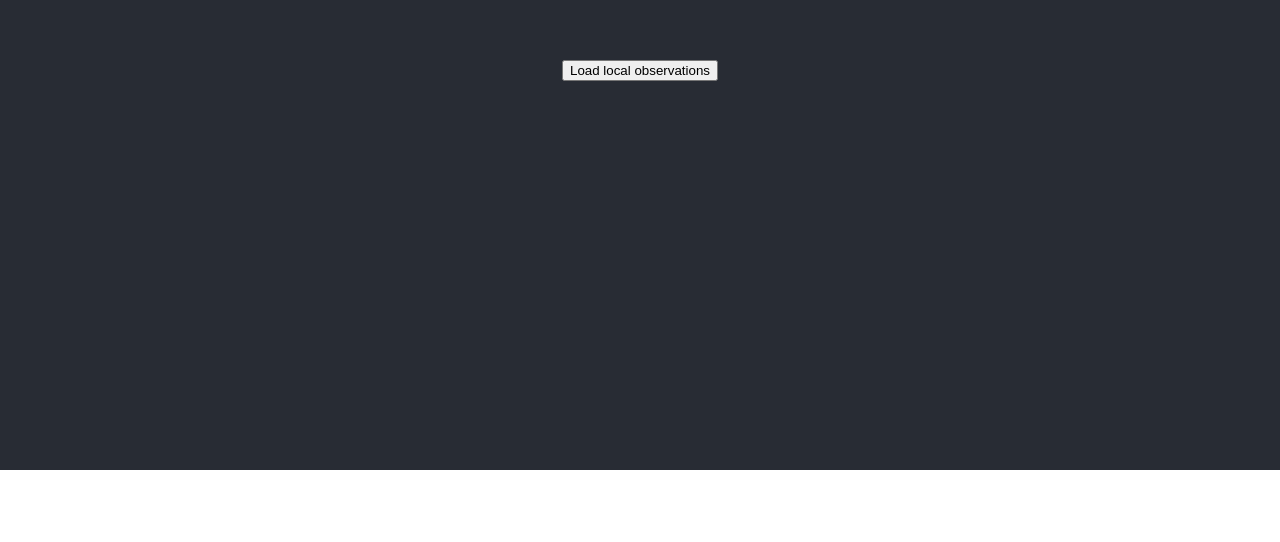
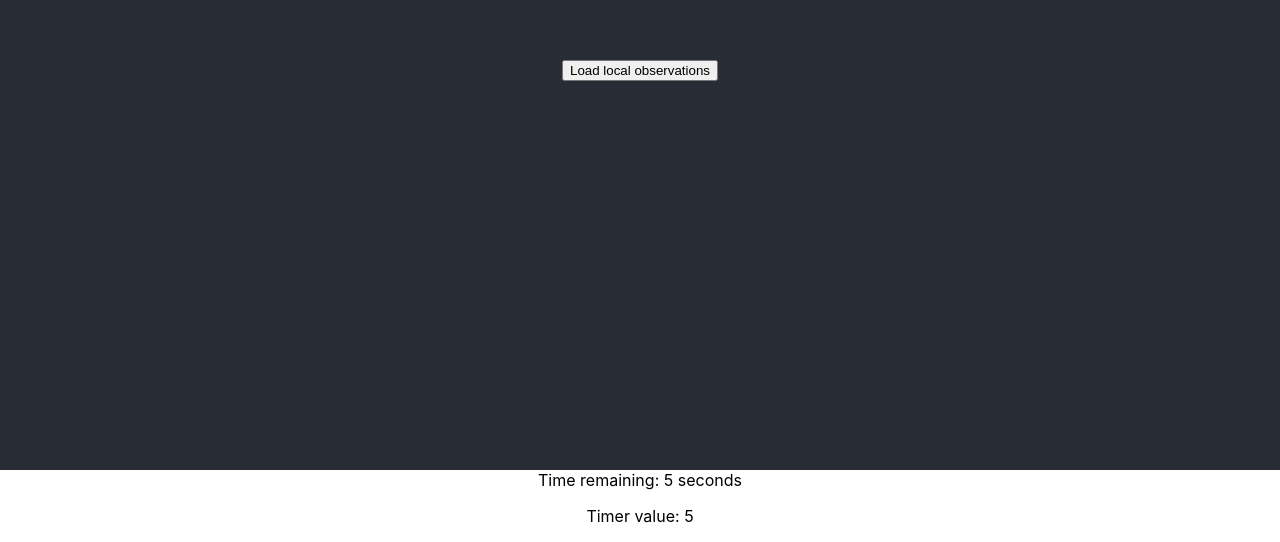
Before and after one commit to ErikPohl444/local_observations_frontend, a React (Create React App) app: page / in a window 1280 px wide. Shown: the part 330-872 px from the top of the page. Before the commit the page ends 800 px from the top, so only its background shows below. Built offline with nearby package versions, Linux system fonts and the light colour scheme; no server answers.

Commit message:
added timer and performed some basic refactoring

```diff
--- a/src/App.tsx
+++ b/src/App.tsx
@@ -1,6 +1,7 @@
-import React, {useState} from "react";
+import React, { useState } from "react";
 import "./App.css";
 import DataStream from "./DataStream";
+import Timer from "./Timer";
 
 function App() {
   const [showDataStream, setShowDataStream] = useState(false);
@@ -8,15 +9,38 @@ function App() {
     setShowDataStream(!showDataStream); // This toggles the button state,
     // allowing for loading and reloading
   };
+  const [timerValue, setTimerValue] = useState(0);
+  const [timerEnded, setTimerEnded] = useState(false);
+
+  const handleTimerEnd = () => {
+    setTimerEnded(true);
+    setTimerValue(10); // Reset the timer value to the initial value
+    setTimeout(() => {
+      setTimerEnded(false); // Restart the timer by toggling the state
+    }, 0);
+  };
+
+  const handleTimerValue = (currentValue: number) => {
+    setTimerValue(currentValue); // Update timerValue with the current timer value
+  };
 
   return (
     <div className="App">
       <header className="App-header">
         <button onClick={handleButtonClick}>
-          {showDataStream ? "Reload local observations" : "Load local observations"}
+          {showDataStream
+            ? "Reload local observations"
+            : "Load local observations"}
         </button>
-        {showDataStream && <DataStream />}
+        {(!timerValue || showDataStream) && <DataStream />}
       </header>
+      <Timer
+        initialSeconds={10}
+        onTimerEnd={handleTimerEnd}
+        onTimerUpdate={handleTimerValue} // Pass handleTimerValue to Timer
+      />
+      <p>Timer value: {timerValue}</p>
+      {timerEnded && <p>Timer has ended.</p>}
     </div>
   );
 }
--- /dev/null
+++ b/src/Timer.tsx
@@ -0,0 +1,34 @@
+import React, { useEffect, useState } from "react";
+
+interface TimerProps {
+  initialSeconds: number;
+  onTimerEnd: () => void;
+  onTimerUpdate?: (currentValue: number) => void; // Optional prop for updates
+}
+
+const Timer: React.FC<TimerProps> = ({ initialSeconds, onTimerEnd, onTimerUpdate }) => {
+  const [seconds, setSeconds] = useState(initialSeconds);
+
+  useEffect(() => {
+    if (seconds <= 0) {
+      onTimerEnd();
+      return;
+    }
+
+    const interval = setInterval(() => {
+      setSeconds((prev) => {
+        const newValue = prev - 1;
+        if (onTimerUpdate) {
+          onTimerUpdate(newValue); // Call onTimerUpdate with the new value
+        }
+        return newValue;
+      });
+    }, 1000);
+
+    return () => clearInterval(interval); // Cleanup on unmount
+  }, [seconds, onTimerEnd, onTimerUpdate]);
+
+  return <div>Time remaining: {seconds} seconds</div>;
+};
+
+export default Timer;
```
